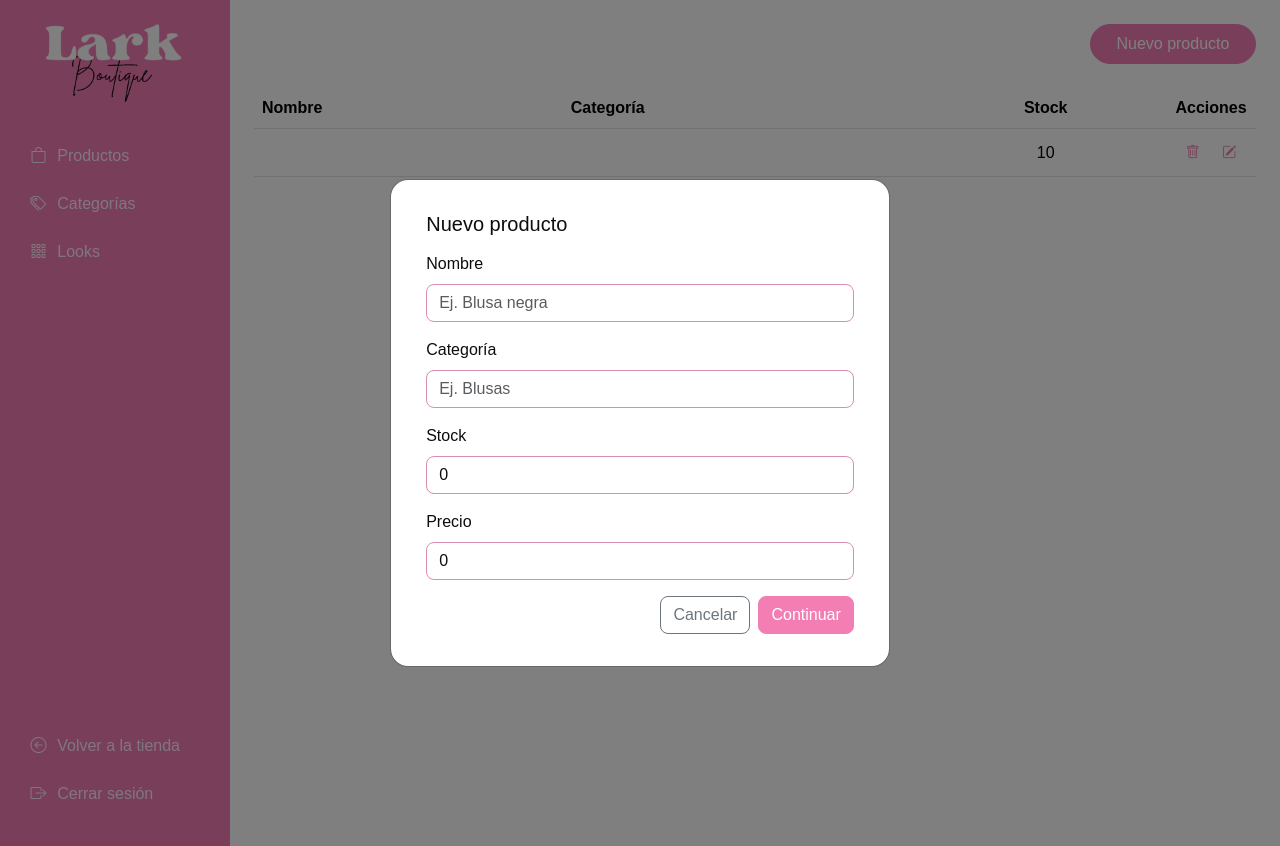
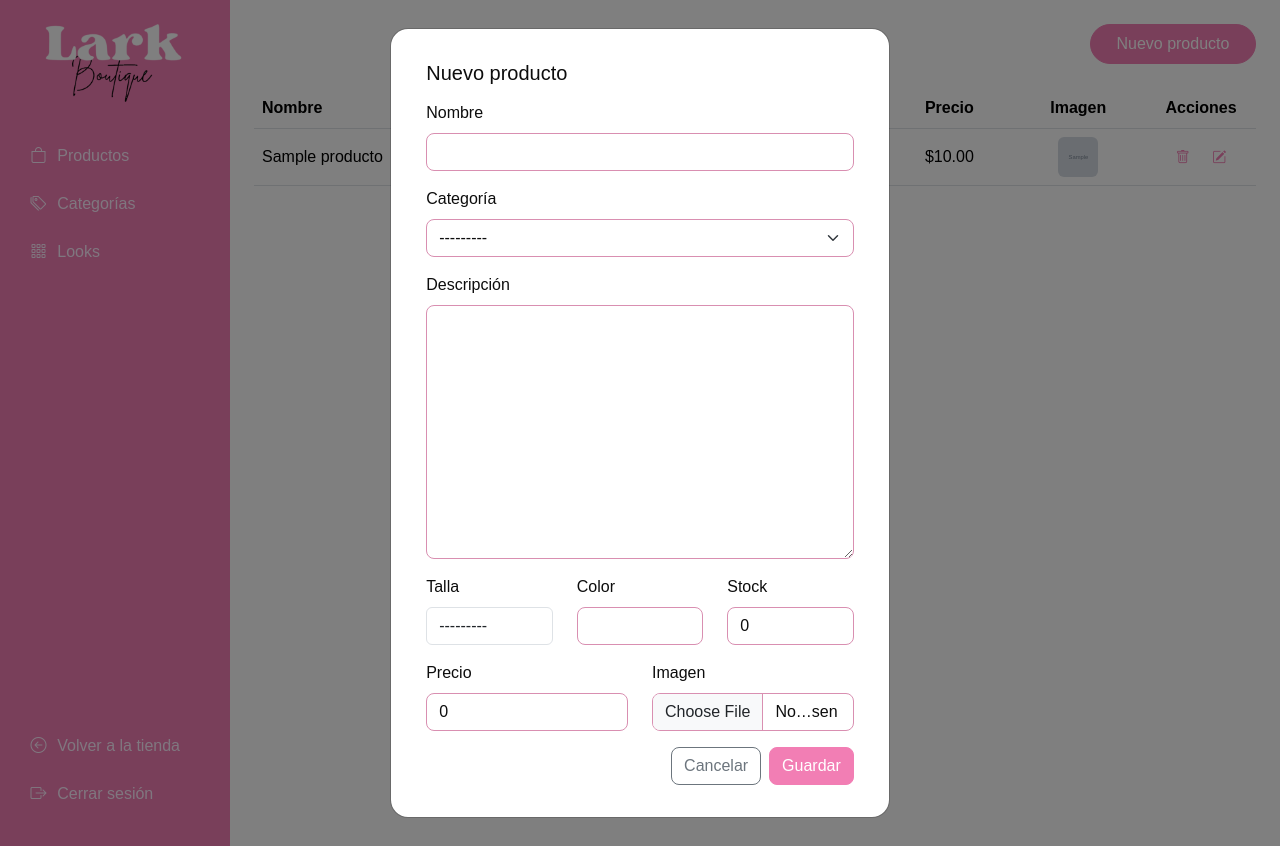
Before and after one commit to Manu316/Boutique_Django, a Django app: page /adminpanel/ in a window 1280 px wide, after a click on "Nuevo producto". Run offline with Django 5.2, Linux system fonts and the light colour scheme; a user stored in the database is signed in; tables that the repository leaves empty hold one stand-in row (values such as "Sample post"); grey boxes marked "Sample" are stand-in pictures.

Commit message:
Implementación de la bd completa

```diff
--- a/adminpanel/views.py
+++ b/adminpanel/views.py
@@ -1,7 +1,6 @@
 from django.shortcuts import render, redirect, get_object_or_404
 from django.contrib.auth.decorators import login_required
 from django import forms
-
 from catalog.models import Categoria, Producto, Look
 
 class CategoriaForm(forms.ModelForm):
@@ -12,11 +11,22 @@
             "nombre": "Nombre",
             "descripcion": "Descripción",
         }
+        widgets = {
+            "nombre": forms.TextInput(attrs={
+                "class": "form-control",
+                "placeholder": "Ej. Blusas",
+            }),
+            "descripcion": forms.TextInput(attrs={
+                "class": "form-control",
+                "placeholder": "Descripción breve",
+            }),
+        }
 
 class ProductoForm(forms.ModelForm):
     class Meta:
         model = Producto
-        fields = ["nombre", "categoria", "descripcion", "talla", "color", "stock", "precio", "imagen"]
+        fields = ["nombre", "categoria", "descripcion", "talla",
+                  "color", "stock", "precio", "imagen"]
         labels = {
             "nombre": "Nombre",
             "categoria": "Categoría",
@@ -25,8 +35,28 @@
             "color": "Color",
             "stock": "Stock",
             "precio": "Precio",
-            "imagen": "Ruta de imagen (static)",
+            "imagen": "Imagen del producto",
         }
+
+    def __init__(self, *args, **kwargs):
+        super().__init__(*args, **kwargs)
+
+        if not Categoria.objects.exists():
+            self.fields["categoria"].required = False
+            self.fields["categoria"].queryset = Categoria.objects.none()
+            self.fields["categoria"].widget = forms.Select(
+                choices=[("", "Sin categoría")]
+            )
+        else:
+            self.fields["categoria"].widget.attrs.update({"class": "form-select"})
+
+        for name, field in self.fields.items():
+            if name == "categoria":
+                continue
+            css = "form-control"
+            if name == "imagen":
+                css = "form-control"
+            field.widget.attrs.setdefault("class", css)
 
 class LookForm(forms.ModelForm):
     class Meta:
@@ -58,9 +88,19 @@
 
 @login_required
 def admin_categorias(request):
+    if request.method == "POST":
+        form = CategoriaForm(request.POST)
+        if form.is_valid():
+            form.save()
+            return redirect("adminpanel:categorias")
+    else:
+        form = CategoriaForm()
+
     categorias = Categoria.objects.all().order_by("nombre")
+
     return render(request, "adminpanel/categorias.html", {
         "categories": categorias,
+        "form": form,
         "section": "categorias",
     })
 
@@ -114,17 +154,26 @@
 
 @login_required
 def admin_productos(request):
+    if request.method == "POST":
+        form = ProductoForm(request.POST, request.FILES)
+        if form.is_valid():
+            form.save()
+            return redirect("adminpanel:admin_productos")
+    else:
+        form = ProductoForm()
+
     productos = Producto.objects.select_related("categoria").all().order_by("nombre")
+
     return render(request, "adminpanel/productos.html", {
         "products": productos,
+        "form": form,
         "section": "productos",
     })
-
 
 @login_required
 def admin_producto_nuevo(request):
     if request.method == "POST":
-        form = ProductoForm(request.POST)
+        form = ProductoForm(request.POST, request.FILES)
         if form.is_valid():
             form.save()
             return redirect("adminpanel:admin_productos")
@@ -137,12 +186,13 @@
         "section": "productos",
     })
 
+
 @login_required
 def admin_producto_editar(request, pk: int):
     producto = get_object_or_404(Producto, pk=pk)
 
     if request.method == "POST":
-        form = ProductoForm(request.POST, instance=producto)
+        form = ProductoForm(request.POST, request.FILES, instance=producto)
         if form.is_valid():
             form.save()
             return redirect("adminpanel:admin_productos")
@@ -154,6 +204,7 @@
         "title": "Editar producto",
         "section": "productos",
     })
+
 
 @login_required
 def admin_producto_eliminar(request, pk: int):
@@ -168,7 +219,6 @@
         "cancel_url": "adminpanel:admin_productos",
         "section": "productos",
     })
-
 
 @login_required
 def admin_looks(request):
--- a/catalog/models.py
+++ b/catalog/models.py
@@ -11,7 +11,6 @@
     def __str__(self):
         return self.nombre
 
-
 class Producto(models.Model):
     TALLAS = [
         ("XS", "XS"),
@@ -23,13 +22,20 @@
     ]
 
     nombre = models.CharField(max_length=80)
-    categoria = models.ForeignKey(Categoria, on_delete=models.CASCADE, related_name="productos")
+    categoria = models.ForeignKey(
+        Categoria,
+        on_delete=models.SET_NULL,
+        related_name="productos",
+        null=True,
+        blank=True,
+    )
     descripcion = models.TextField(blank=True)
     talla = models.CharField(max_length=5, choices=TALLAS, blank=True)
     color = models.CharField(max_length=30, blank=True)
     stock = models.PositiveIntegerField(default=0)
     precio = models.DecimalField(max_digits=8, decimal_places=2, default=0)
-    imagen = models.CharField(max_length=200, blank=True)
+
+    imagen = models.ImageField(upload_to="productos/", blank=True, null=True)
 
     class Meta:
         verbose_name = "Producto"
@@ -37,7 +43,6 @@
 
     def __str__(self):
         return self.nombre
-
 
 class Look(models.Model):
     STATUS_CHOICES = [
--- a/templates/adminpanel/productos.html
+++ b/templates/adminpanel/productos.html
@@ -16,60 +16,114 @@
         <th>Nombre</th>
         <th>Categoría</th>
         <th class="text-center">Stock</th>
-        <th class="text-center" style="width: 90px;">Acciones</th>
+        <th class="text-center">Precio</th>
+        <th class="text-center">Imagen</th>
+        <th class="text-center" style="width: 110px;">Acciones</th>
       </tr>
     </thead>
     <tbody>
       {% for p in products %}
         <tr>
-          <td>{{ p.name }}</td>
-          <td>{{ p.category }}</td>
+          <td>{{ p.nombre }}</td>
+          <td>{{ p.categoria|default:"Sin categoría" }}</td>
           <td class="text-center">{{ p.stock }}</td>
+          <td class="text-center">${{ p.precio }}</td>
           <td class="text-center">
-            <button class="btn btn-sm btn-link text-pink" title="Eliminar">
+            {% if p.imagen %}
+              <img src="{{ p.imagen.url }}" alt="{{ p.nombre }}" style="width:40px; height:40px; object-fit:cover; border-radius:6px;">
+            {% else %}
+              <span class="text-muted small">Sin imagen</span>
+            {% endif %}
+          </td>
+          <td class="text-center">
+            <a href="{% url 'adminpanel:producto_eliminar' p.pk %}"
+               class="btn btn-sm btn-link text-pink" title="Eliminar">
               <i class="bi bi-trash"></i>
-            </button>
-            <button class="btn btn-sm btn-link text-pink" title="Editar">
+            </a>
+            <a href="{% url 'adminpanel:producto_editar' p.pk %}"
+               class="btn btn-sm btn-link text-pink" title="Editar">
               <i class="bi bi-pencil-square"></i>
-            </button>
+            </a>
           </td>
         </tr>
       {% empty %}
-        <tr><td colspan="4" class="text-center text-muted">No hay productos.</td></tr>
+        <tr>
+          <td colspan="6" class="text-center text-muted">No hay productos.</td>
+        </tr>
       {% endfor %}
     </tbody>
   </table>
 </div>
 
-<!-- Modal de nuevo producto -->
 <div class="modal fade" id="modalNuevoProducto" tabindex="-1" aria-hidden="true">
   <div class="modal-dialog modal-dialog-centered">
     <div class="modal-content admin-modal">
       <div class="modal-body">
         <h5 class="mb-3">Nuevo producto</h5>
-        <form>
+
+        <form method="post" action="{% url 'adminpanel:admin_productos' %}" enctype="multipart/form-data">
+          {% csrf_token %}
+          {{ form.non_field_errors }}
+
           <div class="mb-3">
-            <label class="form-label">Nombre</label>
-            <input type="text" class="form-control" placeholder="Ej. Blusa negra">
+            <label class="form-label" for="{{ form.nombre.id_for_label }}">Nombre</label>
+            {{ form.nombre }}
+            {{ form.nombre.errors }}
           </div>
+
           <div class="mb-3">
-            <label class="form-label">Categoría</label>
-            <input type="text" class="form-control" placeholder="Ej. Blusas">
-            {# más adelante será un <select> #}
+            <label class="form-label" for="{{ form.categoria.id_for_label }}">Categoría</label>
+            {{ form.categoria }}
+            {{ form.categoria.errors }}
           </div>
+
           <div class="mb-3">
-            <label class="form-label">Stock</label>
-            <input type="number" class="form-control" min="0" value="0">
+            <label class="form-label" for="{{ form.descripcion.id_for_label }}">Descripción</label>
+            {{ form.descripcion }}
+            {{ form.descripcion.errors }}
           </div>
-          <div class="mb-3">
-            <label class="form-label">Precio</label>
-            <input type="number" step="0.01" class="form-control" min="0" value="0">
+
+          <div class="row">
+            <div class="col-md-4 mb-3">
+              <label class="form-label" for="{{ form.talla.id_for_label }}">Talla</label>
+              {{ form.talla }}
+              {{ form.talla.errors }}
+            </div>
+            <div class="col-md-4 mb-3">
+              <label class="form-label" for="{{ form.color.id_for_label }}">Color</label>
+              {{ form.color }}
+              {{ form.color.errors }}
+            </div>
+            <div class="col-md-4 mb-3">
+              <label class="form-label" for="{{ form.stock.id_for_label }}">Stock</label>
+              {{ form.stock }}
+              {{ form.stock.errors }}
+            </div>
           </div>
+
+          <div class="row">
+            <div class="col-md-6 mb-3">
+              <label class="form-label" for="{{ form.precio.id_for_label }}">Precio</label>
+              {{ form.precio }}
+              {{ form.precio.errors }}
+            </div>
+            <div class="col-md-6 mb-3">
+              <label class="form-label" for="{{ form.imagen.id_for_label }}">Imagen</label>
+              {{ form.imagen }}
+              {{ form.imagen.errors }}
+            </div>
+          </div>
+
           <div class="d-flex justify-content-end gap-2">
-            <button type="button" class="btn btn-outline-secondary" data-bs-dismiss="modal">Cancelar</button>
-            <button type="submit" class="btn btn-primary">Continuar</button>
+            <button type="button" class="btn btn-outline-secondary" data-bs-dismiss="modal">
+              Cancelar
+            </button>
+            <button type="submit" class="btn btn-primary">
+              Guardar
+            </button>
           </div>
         </form>
+
       </div>
     </div>
   </div>
```
Also changed, not shown: catalog/views.py (+4 -4 lines), templates/adminpanel/categoria_form.html (added, +16 -0 lines), templates/adminpanel/categorias.html (+27 -12 lines), templates/adminpanel/confirm_delete.html (added, +14 -0 lines), templates/adminpanel/producto_form.html (added, +16 -0 lines), templates/base.html (+37 -18 lines), templates/catalog/product_detail.html (+25 -27 lines), templates/catalog/product_list.html (+23 -20 lines), catalog/migrations/0003_alter_producto_categoria_alter_producto_imagen.py (added).
